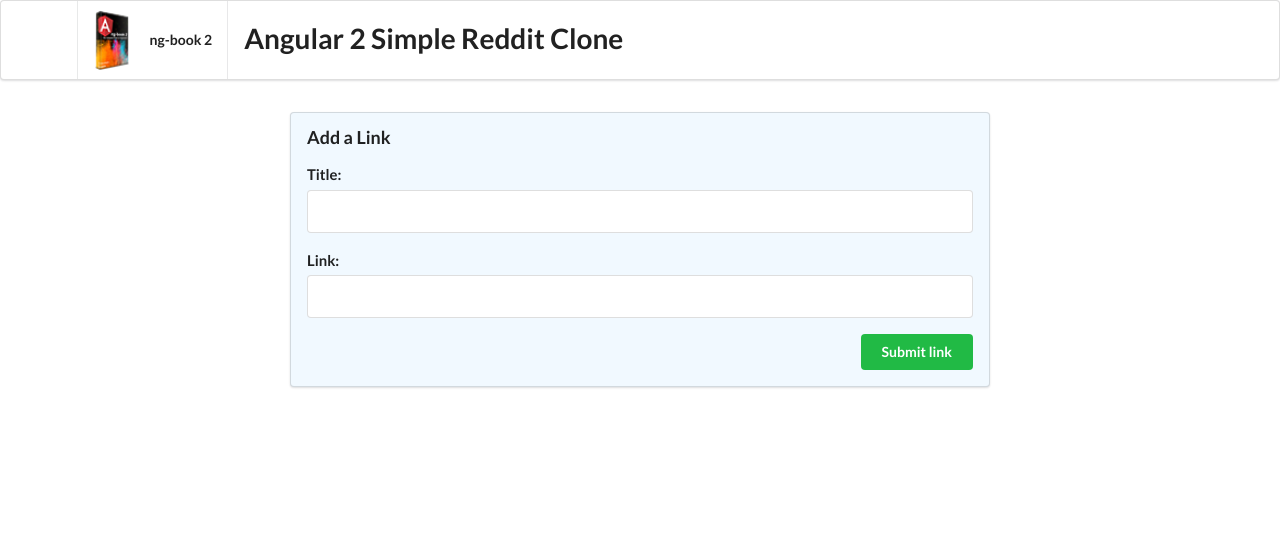
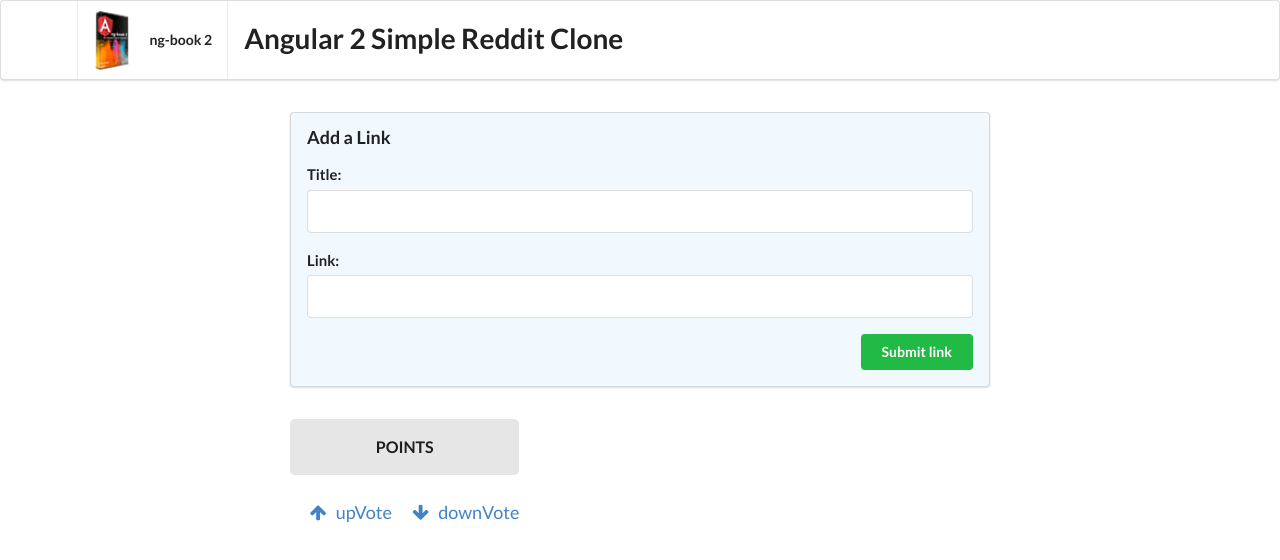
Before and after one commit to VictorAlonsoCM/simple-angular-reddit-clone, an Angular app: page / in a window 1280 px wide. Shown: the top 560 px of the page. Built offline with nearby package versions, Linux system fonts and the light colour scheme.

Commit message:
Rendering one article element

```diff
--- a/src/app/app.component.html
+++ b/src/app/app.component.html
@@ -14,3 +14,7 @@
     Submit link
   </button>
 </form>
+
+<div class="ui grid posts">
+  <app-article></app-article>
+</div>
```
